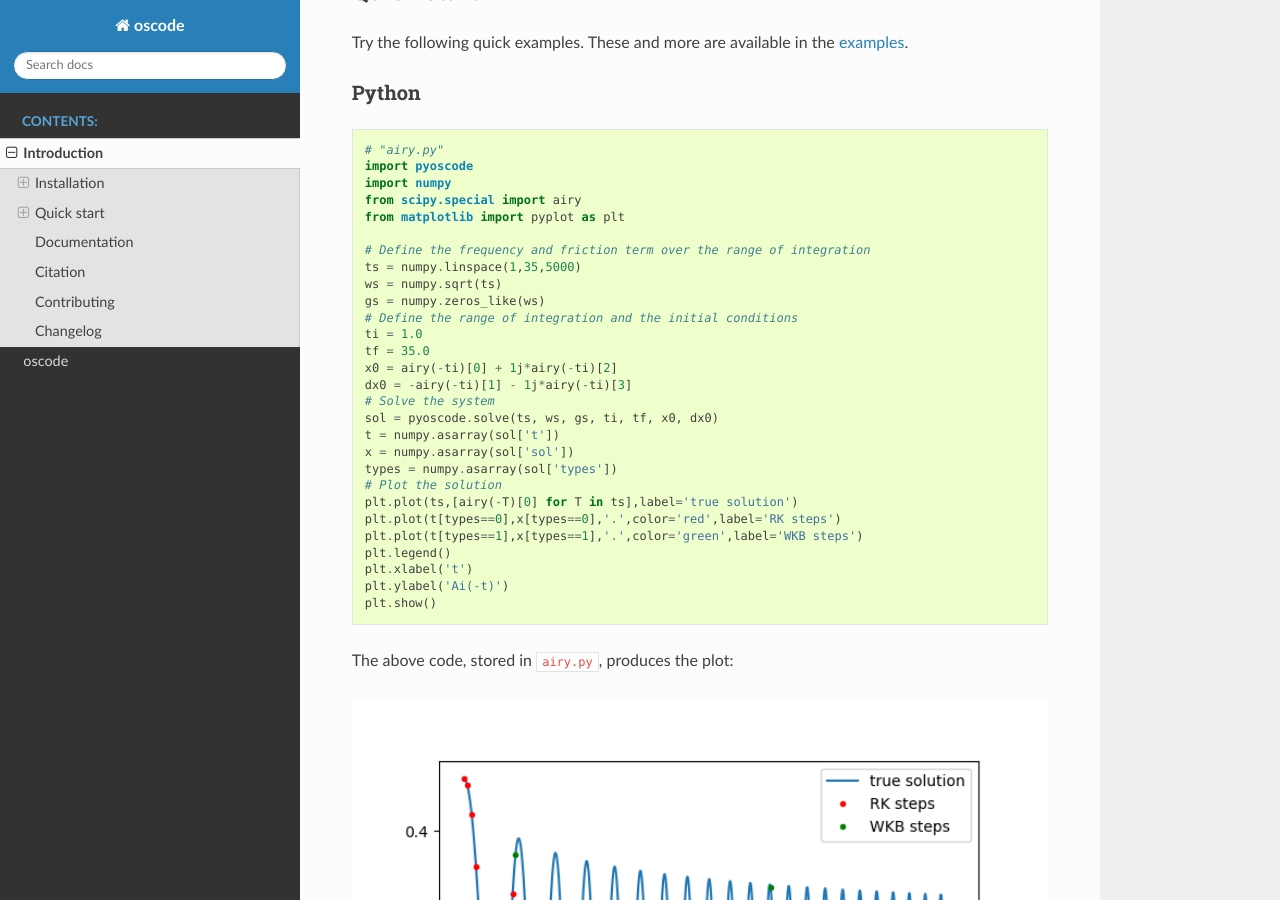
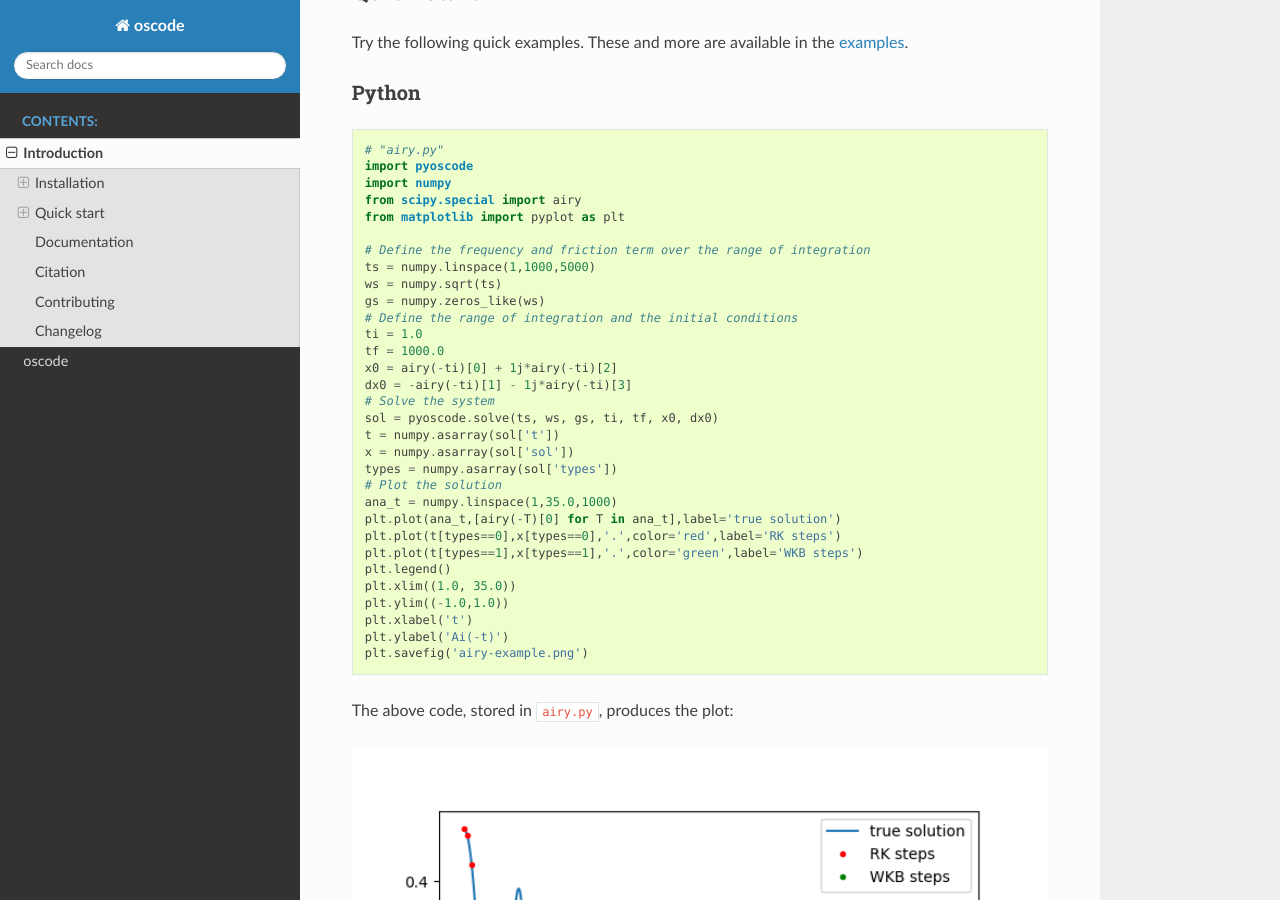
Before and after one commit to fruzsinaagocs/oscode, a Sphinx documentation site: the page built from pyoscode/docs/source/introduction.rst, in a window 1280 px wide and 900 px high, scrolled down 1963 px. Built offline with Sphinx 7.4.7 and the Read the Docs theme 2.0.0, drawn with Linux system fonts in a browser that asks for light colours.

Commit message:
Updated airy example and docs with larger tf

```diff
--- a/pyoscode/docs/source/introduction.rst
+++ b/pyoscode/docs/source/introduction.rst
@@ -116,12 +116,12 @@ Python
     from matplotlib import pyplot as plt
 
     # Define the frequency and friction term over the range of integration
-    ts = numpy.linspace(1,35,5000)
+    ts = numpy.linspace(1,1000,5000)
     ws = numpy.sqrt(ts)
     gs = numpy.zeros_like(ws)
     # Define the range of integration and the initial conditions
     ti = 1.0
-    tf = 35.0
+    tf = 1000.0
     x0 = airy(-ti)[0] + 1j*airy(-ti)[2]
     dx0 = -airy(-ti)[1] - 1j*airy(-ti)[3]
     # Solve the system
@@ -130,13 +130,16 @@ Python
     x = numpy.asarray(sol['sol'])
     types = numpy.asarray(sol['types'])
     # Plot the solution
-    plt.plot(ts,[airy(-T)[0] for T in ts],label='true solution')
+    ana_t = numpy.linspace(1,35.0,1000)
+    plt.plot(ana_t,[airy(-T)[0] for T in ana_t],label='true solution')
     plt.plot(t[types==0],x[types==0],'.',color='red',label='RK steps')
     plt.plot(t[types==1],x[types==1],'.',color='green',label='WKB steps')
     plt.legend()
+    plt.xlim((1.0, 35.0))
+    plt.ylim((-1.0,1.0))
     plt.xlabel('t')
     plt.ylabel('Ai(-t)')
-    plt.show()
+    plt.savefig('airy-example.png')
 
 The above code, stored in ``airy.py``, produces the plot:
 
```
Also changed, not shown: README.rst (+7 -4 lines), 1 other file.
